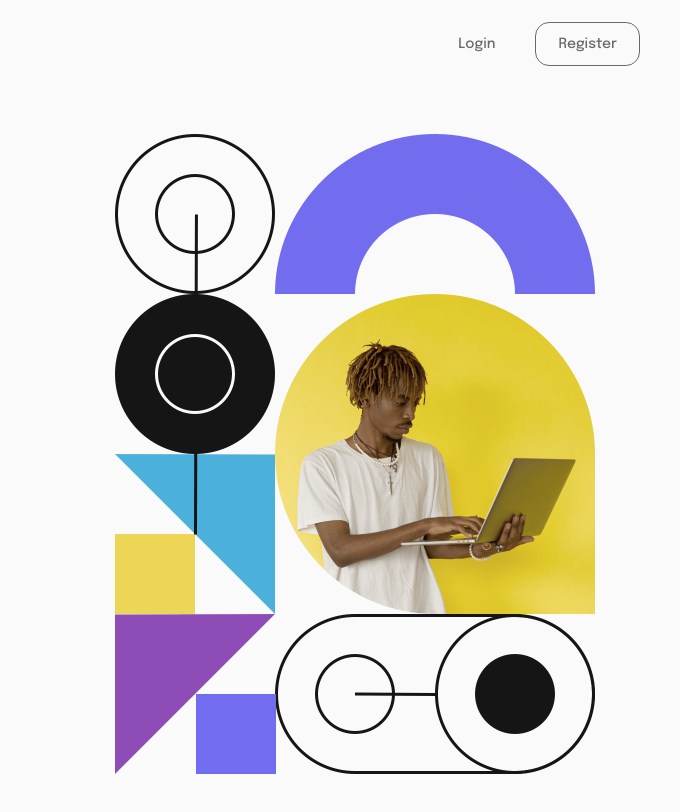
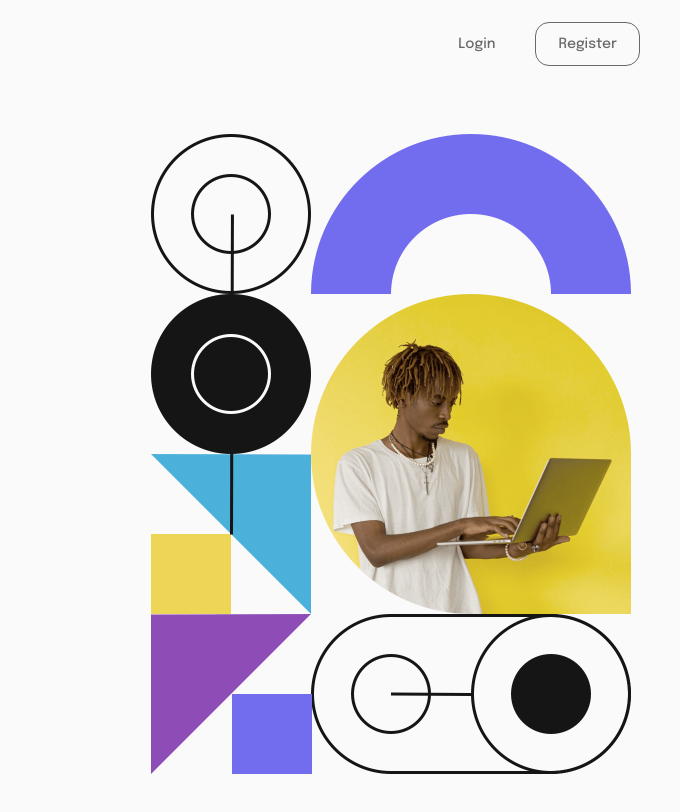
Before and after one commit to lumiuko/intro-section-page, a website built with Vite: page index.html in a window 1280 px wide. Shown: the full height of the page, 600-1280 px from the left. Built offline with nearby package versions, Linux system fonts and the light colour scheme.

Commit message:
fixed margin-right

```diff
--- a/style.css
+++ b/style.css
@@ -331,6 +331,7 @@ a {
     order: 1;
     max-width: 480px;
     margin: 0;
+    margin-right: -2.25rem;
   }
 
   .main-content {
```
